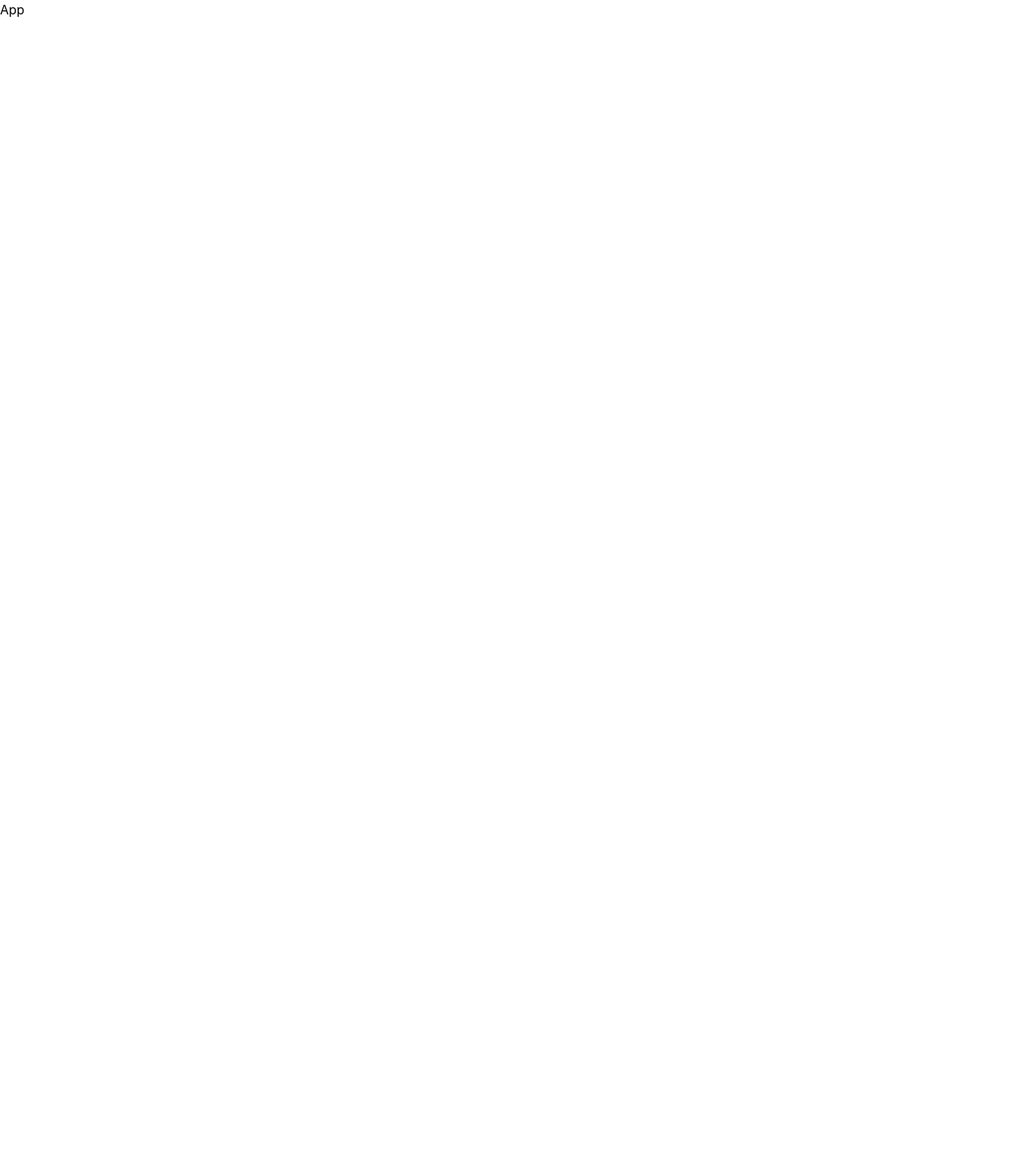
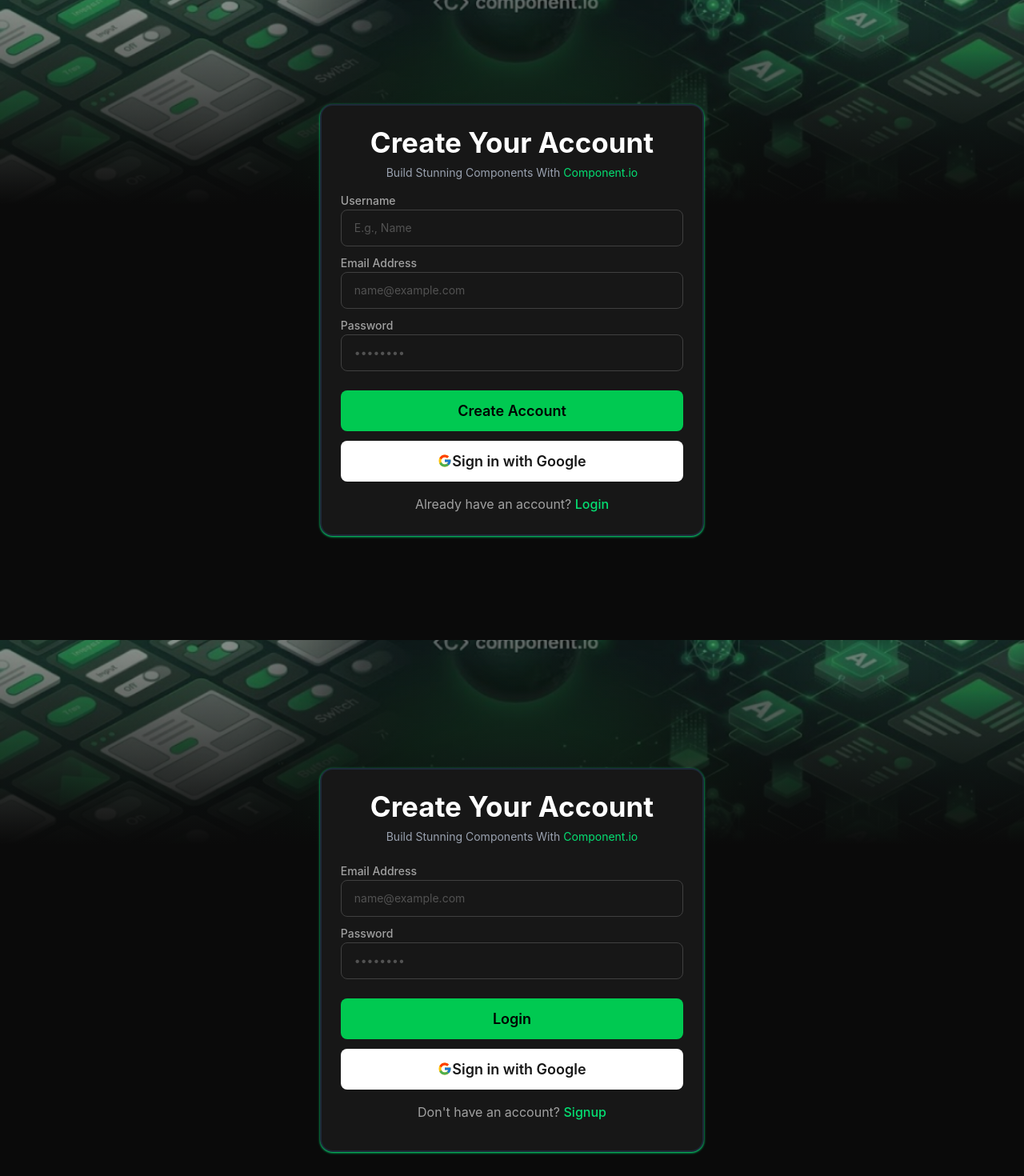
Before and after one commit to Tanishk-0x/Component.io, a React (Vite) app in the folder Frontend/: page / in a window 1280 px wide. Shown: the top 1470 px of the page at 80% size. Before the commit the page ends 800 px from the top, so only its background shows below. Built offline with nearby package versions, Linux system fonts and the light colour scheme.

Commit message:
Signup/Login Page

```diff
--- a/Frontend/src/App.tsx
+++ b/Frontend/src/App.tsx
@@ -1,8 +1,11 @@
+import Signup from "./Pages/Signup"
+import Login from "./Pages/Login"
 
 const App = () => {
   return (
     <div>
-      App
+      <Signup />
+      <Login />
     </div>
   )
 }
--- /dev/null
+++ b/Frontend/src/Pages/Login.tsx
@@ -0,0 +1,76 @@
+import { FcGoogle } from "react-icons/fc";
+
+const Login = () => {
+
+  return (
+
+    <div className="bg-neutral-950 relative h-screen w-screen flex justify-center items-center flex-col ">
+
+        {/* --- Cover Image --- */}
+        <div className="absolute top-0 w-full h-64 flex justify-center items-center overflow-hidden">
+            <img
+            src="./cover.png"
+            alt="Banner"
+            className="w-full h-full object-cover opacity-60"
+            />
+            <div className="absolute inset-0 bg-linear-to-b from-transparent to-neutral-950"></div>
+        </div>
+
+        {/* --- Main Form --- */}
+        <div className="absolute border-2 border-gray-800 bg-neutral-900 w-[95%] h-120 md:h-120 md:w-120 shadow-sm md:shadow-sm shadow-green-400 rounded-2xl flex justify-start items-center flex-col">
+
+            <h1 className="text-white text-[30px] md:text-[35px] font-bold mt-5">
+                Create Your Account
+            </h1>
+            <p className="text-gray-400 text-[12px] md:text-[14px]">
+                Build Stunning Components With <span className="text-green-400"> Component.io </span>
+            </p>
+
+            <form className="w-full flex justify-center items-center flex-col mt-3">
+
+                {/* Email */}
+                <div className="w-[90%] mt-2">
+                    <label className="text-neutral-400 text-sm font-medium">Email Address</label>
+                    <input
+                    type="email"
+                    placeholder="name@example.com"
+                    className="w-full bg-transparent border border-neutral-700 rounded-lg px-4 py-3 text-white text-sm placeholder:text-neutral-600 focus:outline-none focus:border-green-400 focus:ring-2 focus:ring-green-900 transition"
+                    />
+                </div>
+
+                {/* Password */}
+                <div className="w-[90%] mt-2">
+                    <label className="text-neutral-400 text-sm font-medium">Password</label>
+                    <input
+                    type="password"
+                    placeholder="••••••••"
+                    className="w-full bg-transparent border border-neutral-700 rounded-lg px-4 py-3 text-white text-sm placeholder:text-neutral-600 focus:outline-none focus:border-green-400 focus:ring-2 focus:ring-green-900 transition pr-10"
+                    />
+                </div>
+
+                {/* Create Account Button */}
+                <button
+                className="mt-6 w-[90%] bg-green-500 text-black text-[18px] py-3 rounded-lg font-semibold text-base hover:bg-green-400 transition duration-150 active:scale-[0.98] cursor-pointer">
+                    Login
+                </button>
+
+                {/* Google Button */}
+                <button
+                className="text-[18px] mt-3 w-[90%] bg-white text-neutral-900 py-3 rounded-lg font-semibold text-base flex items-center justify-center hover:bg-neutral-100 transition duration-150 active:scale-[0.98] cursor-pointer">
+                    <FcGoogle />
+                    Sign in with Google
+                </button>
+            </form>
+
+            <p className="text-neutral-400 text-center mt-4 text-md">
+            Don't have an account? <span className="text-green-400 font-medium hover:text-green-300 cursor-pointer"> Signup </span>
+            </p>
+
+        </div>
+
+    </div>
+
+  )
+}
+
+export default Login
--- /dev/null
+++ b/Frontend/src/Pages/Signup.tsx
@@ -0,0 +1,86 @@
+import { FcGoogle } from "react-icons/fc";
+
+const Signup = () => {
+
+  return (
+
+    <div className="bg-neutral-950 relative h-screen w-screen flex justify-center items-center flex-col ">
+
+        {/* --- Cover Image --- */}
+        <div className="absolute top-0 w-full h-64 flex justify-center items-center overflow-hidden">
+            <img
+            src="./cover.png"
+            alt="Banner"
+            className="w-full h-full object-cover opacity-60"
+            />
+            <div className="absolute inset-0 bg-linear-to-b from-transparent to-neutral-950"></div>
+        </div>
+
+        {/* --- Main Form --- */}
+        <div className="absolute border-2 border-gray-800 bg-neutral-900 w-[95%] h-135 md:h-135 md:w-120 shadow-sm md:shadow-sm shadow-green-400 rounded-2xl flex justify-start items-center flex-col">
+
+            <h1 className="text-white text-[30px] md:text-[35px] font-bold mt-5">
+                Create Your Account
+            </h1>
+            <p className="text-gray-400 text-[12px] md:text-[14px]">
+                Build Stunning Components With <span className="text-green-400"> Component.io </span>
+            </p>
+
+            <form className="w-full flex justify-center items-center flex-col mt-3">
+
+                {/* UserName */}
+                <div className="w-[90%]">
+                    <label className="text-neutral-400 text-sm font-medium">Username</label>
+                    <input
+                    type="text"
+                    placeholder="E.g., Name"
+                    className="w-full bg-transparent border border-neutral-700 rounded-lg px-4 py-3 text-white text-sm placeholder:text-neutral-600 focus:outline-none focus:border-green-400 focus:ring-2 focus:ring-green-900 transition"
+                    />
+                </div>
+
+                {/* Email */}
+                <div className="w-[90%] mt-2">
+                    <label className="text-neutral-400 text-sm font-medium">Email Address</label>
+                    <input
+                    type="email"
+                    placeholder="name@example.com"
+                    className="w-full bg-transparent border border-neutral-700 rounded-lg px-4 py-3 text-white text-sm placeholder:text-neutral-600 focus:outline-none focus:border-green-400 focus:ring-2 focus:ring-green-900 transition"
+                    />
+                </div>
+
+                {/* Password */}
+                <div className="w-[90%] mt-2">
+                    <label className="text-neutral-400 text-sm font-medium">Password</label>
+                    <input
+                    type="password"
+                    placeholder="••••••••"
+                    className="w-full bg-transparent border border-neutral-700 rounded-lg px-4 py-3 text-white text-sm placeholder:text-neutral-600 focus:outline-none focus:border-green-400 focus:ring-2 focus:ring-green-900 transition pr-10"
+                    />
+                </div>
+
+                {/* Create Account Button */}
+                <button
+                className="mt-6 w-[90%] bg-green-500 text-black text-[18px] py-3 rounded-lg font-semibold text-base hover:bg-green-400 transition duration-150 active:scale-[0.98] cursor-pointer">
+                    Create Account
+                </button>
+
+                {/* Google Button */}
+                <button
+                className="text-[18px] mt-3 w-[90%] bg-white text-neutral-900 py-3 rounded-lg font-semibold text-base flex items-center justify-center hover:bg-neutral-100 transition duration-150 active:scale-[0.98] cursor-pointer">
+                    <FcGoogle />
+                    Sign in with Google
+                </button>
+            </form>
+
+            <p className="text-neutral-400 text-center mt-4 text-md">
+            Already have an account? <span className="text-green-400 font-medium hover:text-green-300 cursor-pointer"> Login </span>
+            </p>
+
+        </div>
+
+    </div>
+
+  )
+}
+
+export default Signup
```
Also changed, not shown: Frontend/public/cover.png (added).
